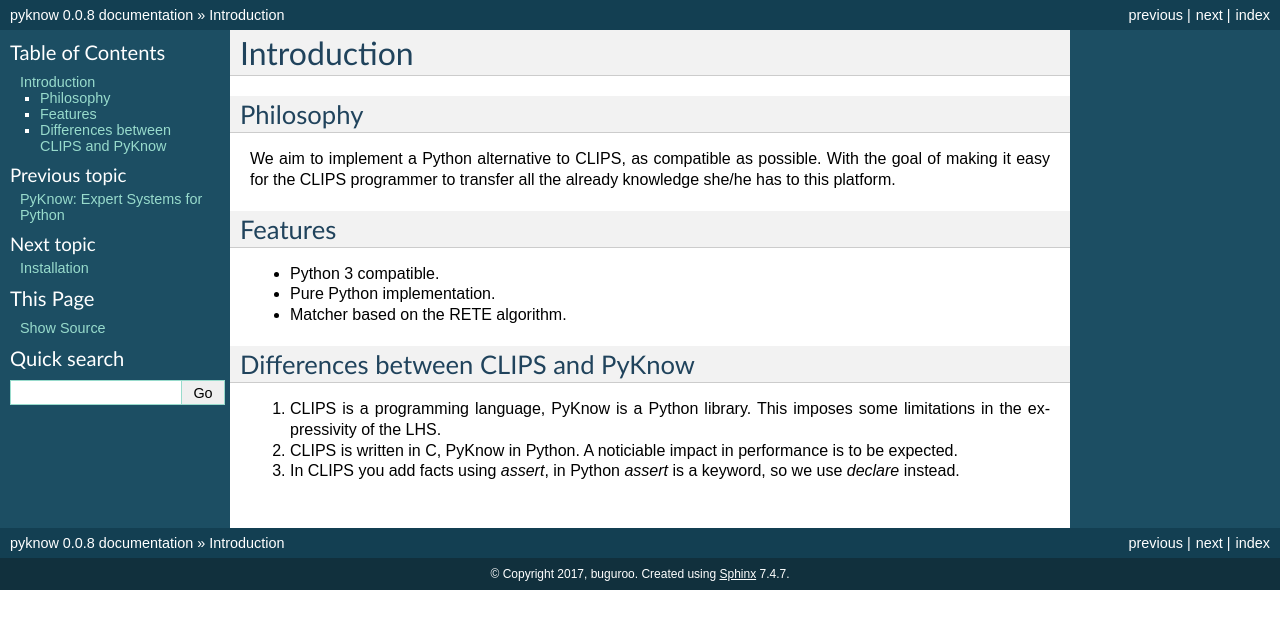
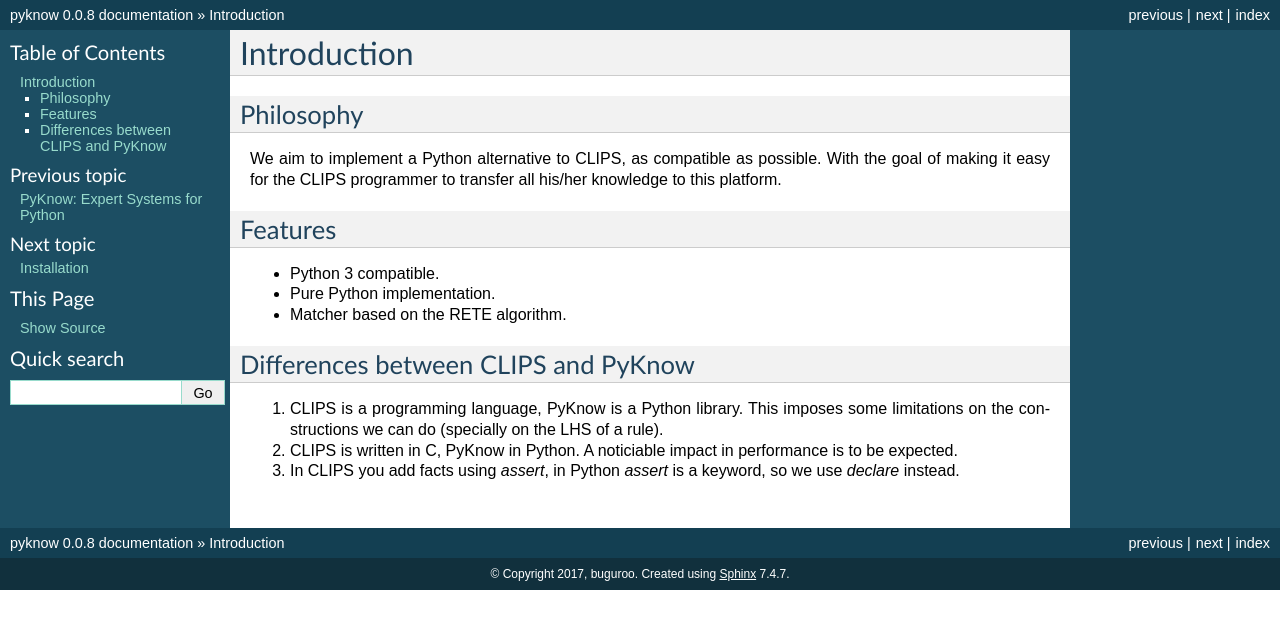
Before and after one commit to buguroo/pyknow, a Sphinx documentation site: the page built from docs/source/introduction.rst, in a window 1280 px wide. Shown: the top 629 px of the page. Built offline with Sphinx 7.4.7, drawn with Linux system fonts in a browser that asks for light colours.

Commit message:
Documentation.

```diff
--- a/docs/source/introduction.rst
+++ b/docs/source/introduction.rst
@@ -6,7 +6,7 @@ Philosophy
 
 We aim to implement a Python alternative to CLIPS, as compatible as
 possible. With the goal of making it easy for the CLIPS programmer to
-transfer all the already knowledge she/he has to this platform.
+transfer all his/her knowledge to this platform.
 
 
 Features
@@ -21,7 +21,8 @@ Differences between CLIPS and PyKnow
 ------------------------------------
 
 #. CLIPS is a programming language, PyKnow is a Python library. This
-   imposes some limitations in the expressivity of the LHS.
+   imposes some limitations on the constructions we can do (specially on
+   the LHS of a rule).
 
 #. CLIPS is written in C, PyKnow in Python. A noticiable impact in
    performance is to be expected.
--- a/docs/source/thebasics.rst
+++ b/docs/source/thebasics.rst
@@ -243,5 +243,5 @@ Both methods are used to declare facts on the engine instance, but:
 * `declare` adds the facts directly to the working memory.
 
 * `deffacts` stores the facts in a special permanent memory, and every
-    time **reset** is called, the facts are added to the working memory
-    using `declare`.
+  time **reset** is called, the facts are added to the working memory
+  using `declare`.
```
Also changed, not shown: other parts of docs/source/thebasics.rst (+1 -1 lines).
